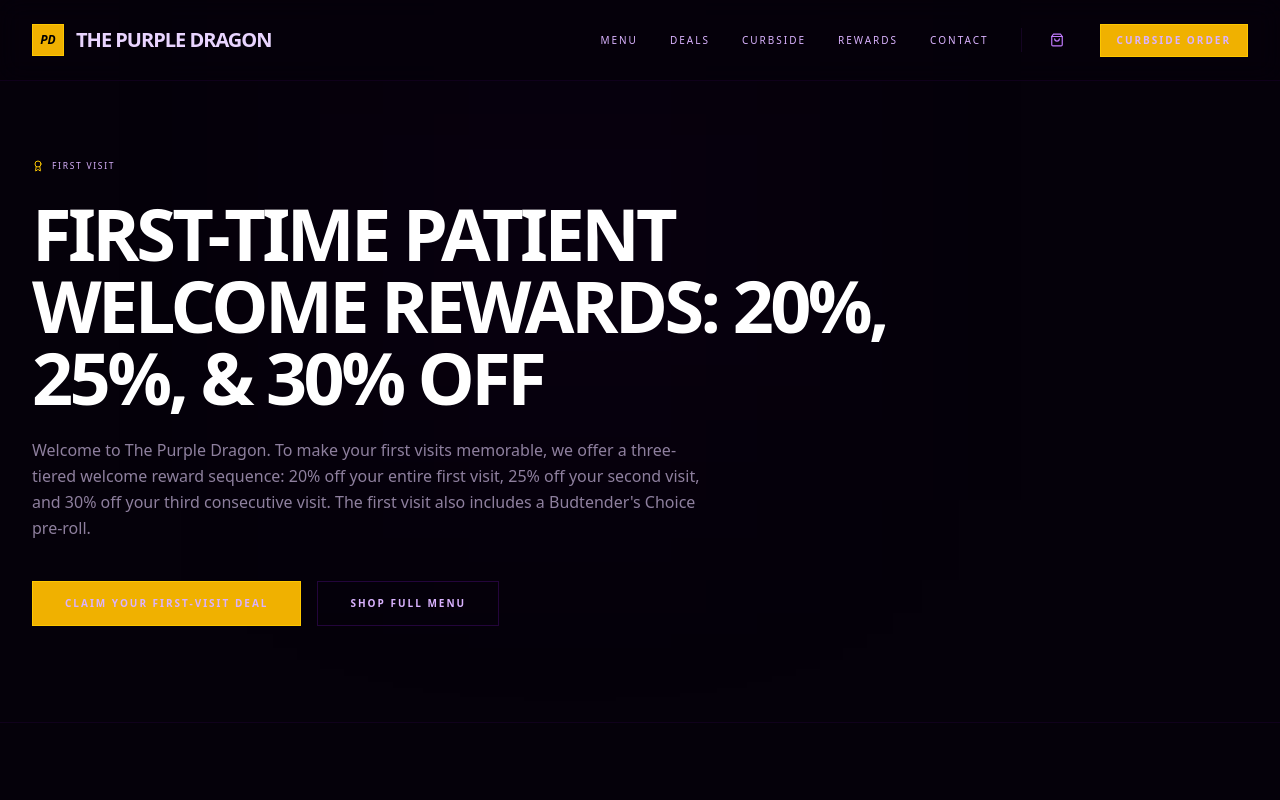
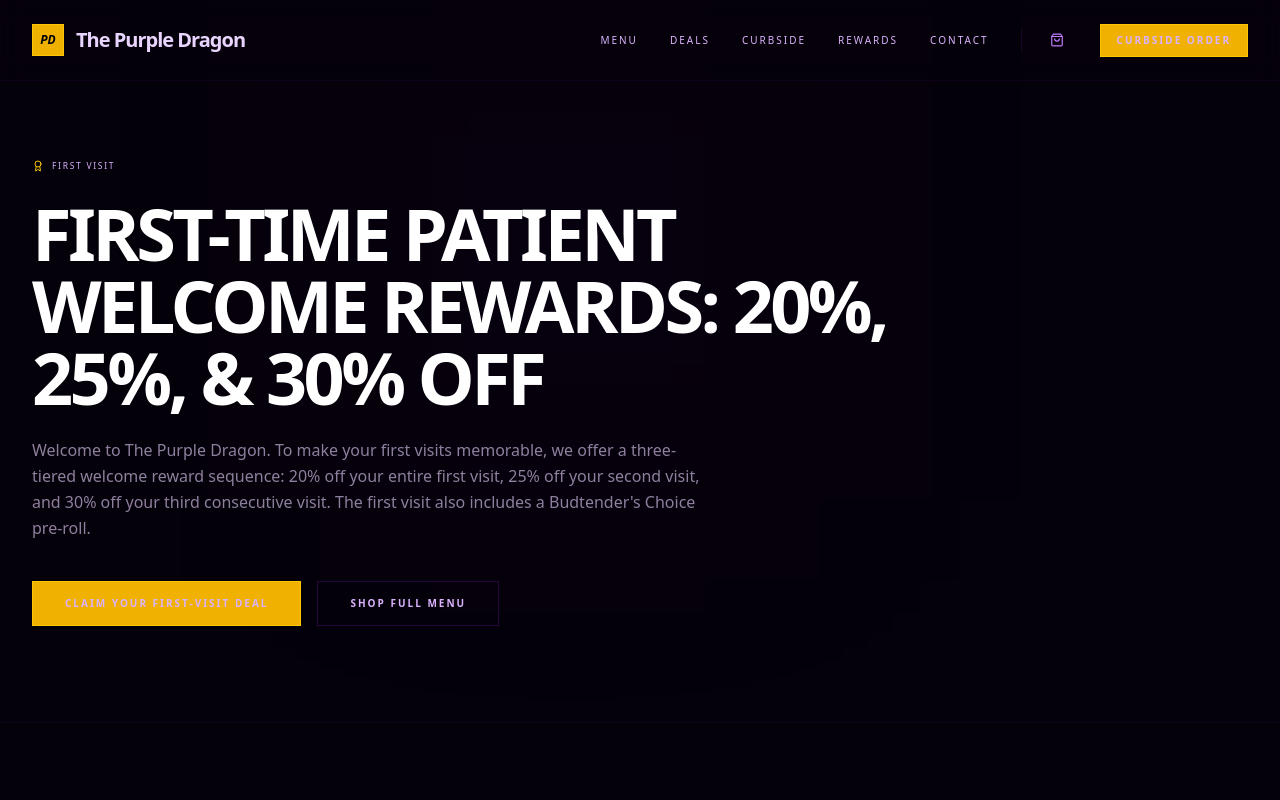
Before and after one commit to JesseK91/purple-dragon-demo, a Next.js app: page /first-time-patients in a window 1280 px wide. Shown: the top 800 px of the page. Built offline with nearby package versions, Linux system fonts and the light colour scheme.

Commit message:
Fix Purple Dragon brand casing in body copy

```diff
--- a/src/app/contact/page.tsx
+++ b/src/app/contact/page.tsx
@@ -349,7 +349,7 @@
 
           <div className="flex flex-col items-end gap-2 text-right">
             <span className="mono-label !text-[8px] text-purple-300/20 tracking-[0.2em] font-mono">Patient Over Profit</span>
-            <span className="mono-label !text-[8px] text-purple-300/10 tracking-[0.2em] font-mono">© 2026 {siteConfig.storeName.toUpperCase()}</span>
+            <span className="mono-label !text-[8px] text-purple-300/10 tracking-[0.2em] font-mono">© 2026 {siteConfig.storeName}</span>
           </div>
         </div>
       </footer>
--- a/src/components/ComplianceFooter.tsx
+++ b/src/components/ComplianceFooter.tsx
@@ -34,7 +34,7 @@
 
           {/* Logo Brand Descriptor */}
           <div className="md:col-span-4 flex flex-col gap-4">
-            <h4 className="boutique-title text-3xl font-extrabold uppercase tracking-tighter text-white">
+            <h4 className="boutique-title text-3xl font-extrabold tracking-tighter text-white">
               {siteConfig.storeName}
             </h4>
             <span className="mono-label text-purple-400 !text-[8px] font-mono tracking-widest uppercase">
--- a/src/components/Hero.tsx
+++ b/src/components/Hero.tsx
@@ -75,7 +75,7 @@
               initial={{ opacity: 0, y: 40 }}
               animate={{ opacity: 1, y: 0 }}
               transition={{ delay: 0.7, duration: 1, ease: [0.16, 1, 0.3, 1] }}
-              className="boutique-title text-4xl sm:text-6xl md:text-7xl xl:text-8xl uppercase font-black tracking-tighter leading-[0.85] text-purple-200"
+              className="boutique-title text-4xl sm:text-6xl md:text-7xl xl:text-8xl font-black tracking-tighter leading-[0.85] text-purple-200"
             >
               {siteConfig.storeName}<br />
               <span className="text-yellow-400 border border-yellow-400/20 px-4 mt-4 inline-block text-xl sm:text-2xl md:text-3xl tracking-widest font-mono uppercase font-black">
--- a/src/components/Navbar.tsx
+++ b/src/components/Navbar.tsx
@@ -82,7 +82,7 @@
               <div className="w-8 h-8 bg-yellow-500 flex items-center justify-center border border-yellow-400">
                 <span className="text-black font-mono text-xs font-black italic">PD</span>
               </div>
-              <span className="boutique-title text-xl uppercase font-extrabold tracking-tighter text-purple-200">
+              <span className="boutique-title text-xl font-extrabold tracking-tighter text-purple-200">
                 {siteConfig.storeName}
               </span>
             </motion.div>
--- a/src/components/SEOFunnelPage.tsx
+++ b/src/components/SEOFunnelPage.tsx
@@ -195,7 +195,7 @@
       <footer className="py-16 border-t border-purple-950/20 bg-black">
         <div className="max-w-[1400px] mx-auto px-8 flex flex-col md:flex-row justify-between items-end gap-12">
           <div className="flex flex-col gap-3">
-            <h4 className="boutique-title text-3xl font-extrabold uppercase text-purple-200">{siteConfig.storeName}</h4>
+            <h4 className="boutique-title text-3xl font-extrabold text-purple-200">{siteConfig.storeName}</h4>
             <p className="mono-label !text-[8px] text-purple-300/30 max-w-[360px] leading-relaxed">
               {siteConfig.address.toUpperCase()} | DISPATCH: {siteConfig.phone}
             </p>
@@ -203,7 +203,7 @@
 
           <div className="flex flex-col items-end gap-1 text-right">
             <span className="mono-label !text-[7px] text-purple-300/20 tracking-[0.2em] font-mono">OMMA patient license required</span>
-            <span className="mono-label !text-[7px] text-purple-300/10 tracking-[0.2em] font-mono">© 2026 {siteConfig.storeName.toUpperCase()} CANNABIS CO.</span>
+            <span className="mono-label !text-[7px] text-purple-300/10 tracking-[0.2em] font-mono">© 2026 {siteConfig.storeName} Cannabis Co.</span>
           </div>
         </div>
       </footer>
--- a/src/lib/site-config.ts
+++ b/src/lib/site-config.ts
@@ -14,7 +14,7 @@
 export type MenuProvider = "weedmaps" | "dutchie" | "jane";
 
 export const siteConfig: SiteConfig = {
-  storeName: "THE PURPLE DRAGON",
+  storeName: "The Purple Dragon",
   address: "1314 W Gore Blvd, Lawton, OK 73501",
   phone: "+1 (580) 699-7474",
   googleMapsUrl: "https://maps.google.com/?q=The+Purple+Dragon+1314+W+Gore+Blvd+Lawton+OK+73501",
```
